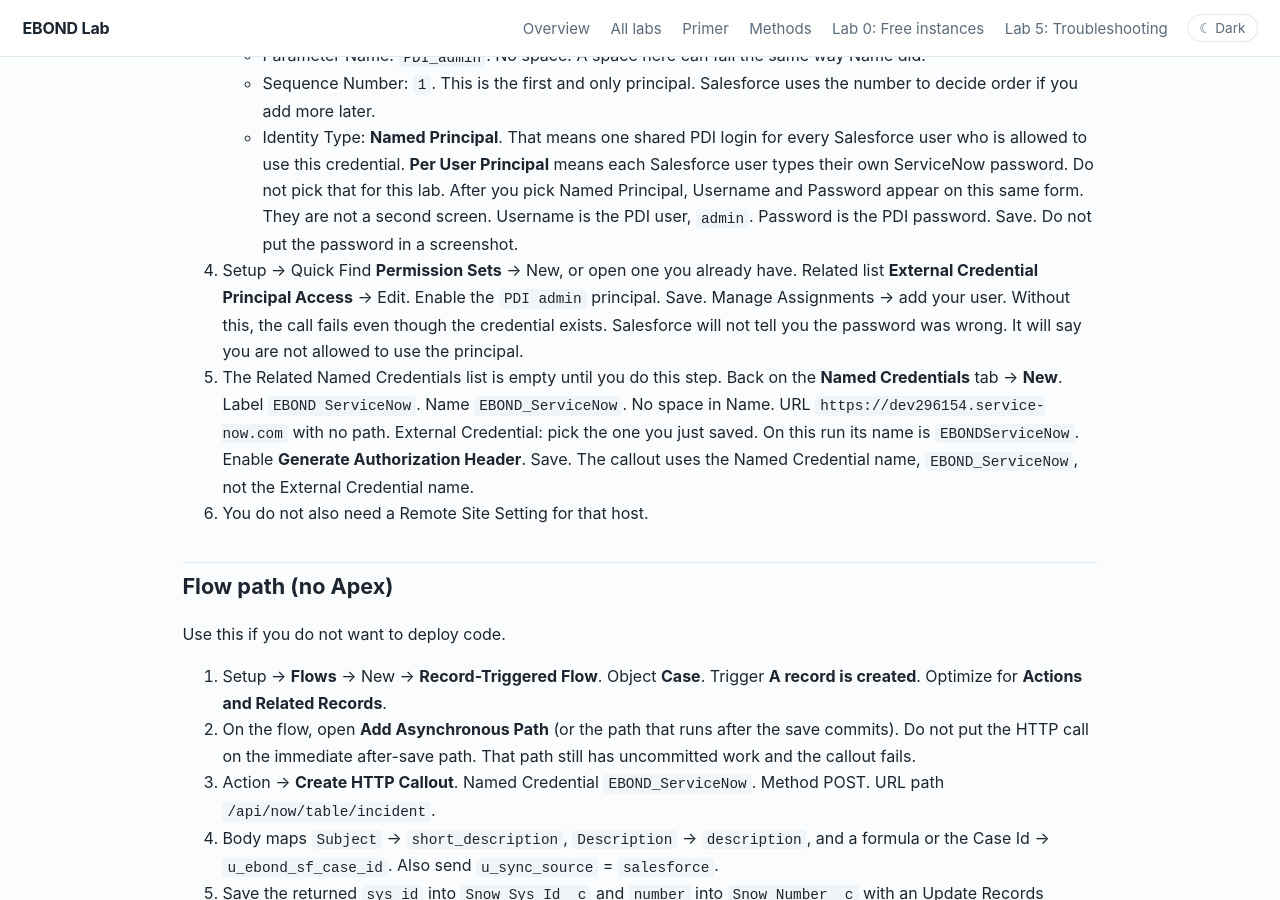
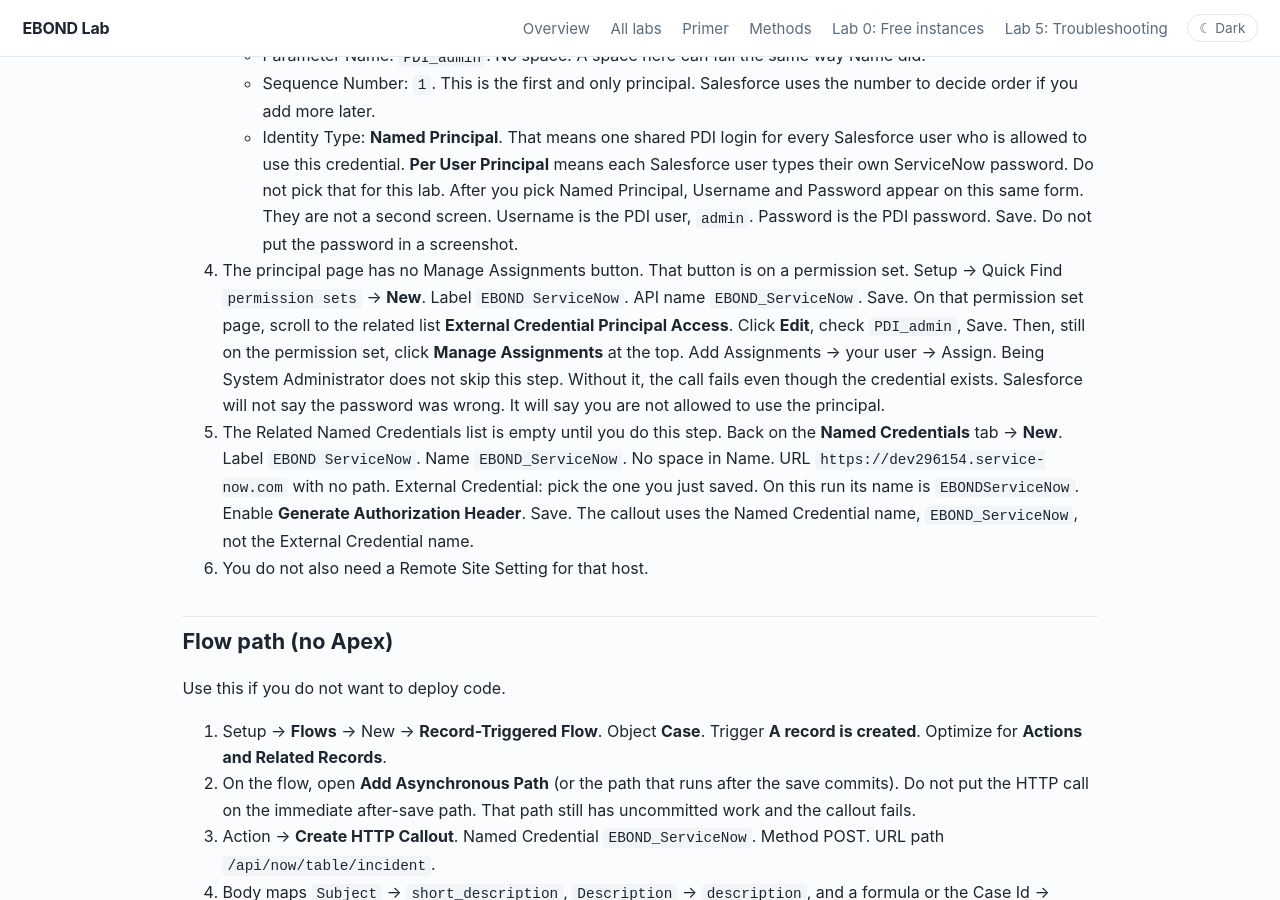
Before and after one commit to eltonaguiar/EBOND_ServiceNowSalesforce, a Jekyll site: the page built from site/labs/02-salesforce-to-snow.md, in a window 1280 px wide and 900 px high, scrolled down 4079 px. Built offline with Jekyll 4.4.1, drawn with Linux system fonts in a browser that asks for light colours.

Commit message:
Put Manage Assignments on the permission set, not the principal.

```diff
--- a/site/labs/02-salesforce-to-snow.md
+++ b/site/labs/02-salesforce-to-snow.md
@@ -156,7 +156,7 @@ Setup → Quick Find `named credentials`. Open **Named Credentials** under Secur
    - Sequence Number: `1`. This is the first and only principal. Salesforce uses the number to decide order if you add more later.
    - Identity Type: **Named Principal**. That means one shared PDI login for every Salesforce user who is allowed to use this credential. **Per User Principal** means each Salesforce user types their own ServiceNow password. Do not pick that for this lab.
    After you pick Named Principal, Username and Password appear on this same form. They are not a second screen. Username is the PDI user, `admin`. Password is the PDI password. Save. Do not put the password in a screenshot.
-4. Setup → Quick Find **Permission Sets** → New, or open one you already have. Related list **External Credential Principal Access** → Edit. Enable the `PDI admin` principal. Save. Manage Assignments → add your user. Without this, the call fails even though the credential exists. Salesforce will not tell you the password was wrong. It will say you are not allowed to use the principal.
+4. The principal page has no Manage Assignments button. That button is on a permission set. Setup → Quick Find `permission sets` → **New**. Label `EBOND ServiceNow`. API name `EBOND_ServiceNow`. Save. On that permission set page, scroll to the related list **External Credential Principal Access**. Click **Edit**, check `PDI_admin`, Save. Then, still on the permission set, click **Manage Assignments** at the top. Add Assignments → your user → Assign. Being System Administrator does not skip this step. Without it, the call fails even though the credential exists. Salesforce will not say the password was wrong. It will say you are not allowed to use the principal.
 5. The Related Named Credentials list is empty until you do this step. Back on the **Named Credentials** tab → **New**. Label `EBOND ServiceNow`. Name `EBOND_ServiceNow`. No space in Name. URL `https://dev296154.service-now.com` with no path. External Credential: pick the one you just saved. On this run its name is `EBONDServiceNow`. Enable **Generate Authorization Header**. Save. The callout uses the Named Credential name, `EBOND_ServiceNow`, not the External Credential name.
 6. You do not also need a Remote Site Setting for that host.
 
```
